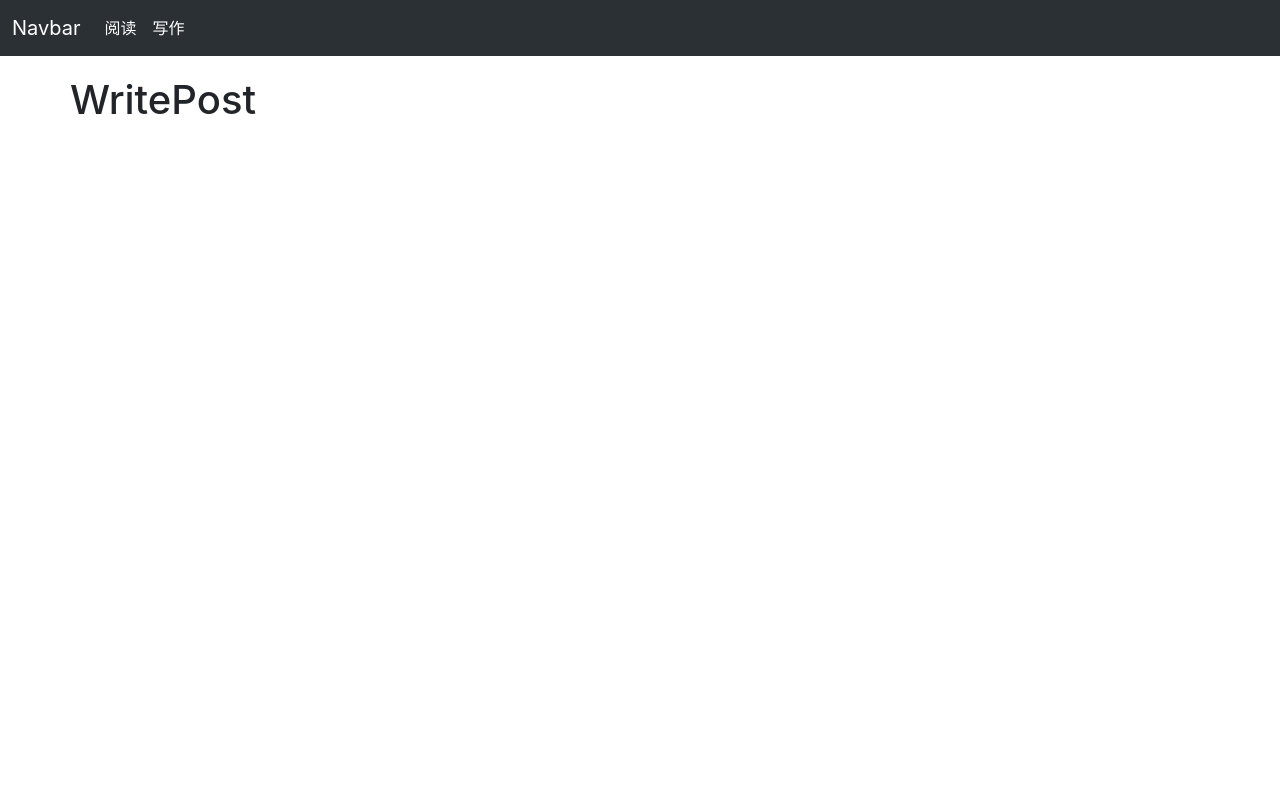
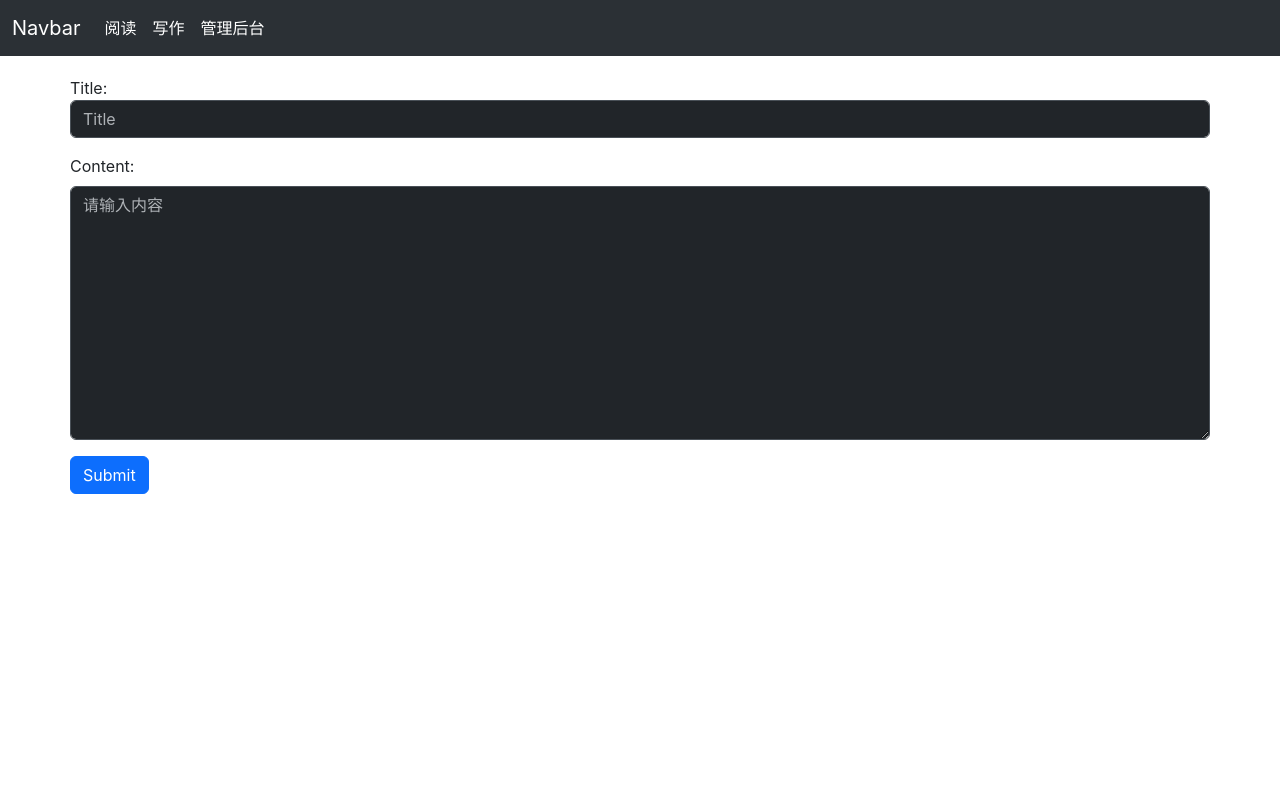
Before and after one commit to changzzzzz/React-study, a React (Create React App) app: page /write-post in a window 1280 px wide. Shown: the top 800 px of the page. Built offline with nearby package versions, Linux system fonts and the light colour scheme.

Commit message:
User form handler

```diff
--- a/src/App.js
+++ b/src/App.js
@@ -7,7 +7,9 @@ import "./App.scss";
 import { Route, BrowserRouter as Router, Routes } from "react-router-dom";
 import Greeting from "./greeting";
 import AwsCard from "./component/aws-card";
-
+import ManageMain from "./component/manage/manage-main";
+import Dashboard from "./component/manage/dashboard";
+import PostManage from "./component/manage/post-manage";
 function App() {
   return (
     <Router>
@@ -22,6 +24,13 @@ function App() {
               element={<PostDetail></PostDetail>}
             ></Route>
             <Route path="/write-post" element={<WritePost></WritePost>}></Route>
+            <Route path="/manage" element={<ManageMain></ManageMain>}>
+              <Route path="dashboard" element={<Dashboard></Dashboard>}></Route>
+              <Route
+                path="post-mng"
+                element={<PostManage></PostManage>}
+              ></Route>
+            </Route>
           </Routes>
         </div>
         <Footer></Footer>
--- /dev/null
+++ b/src/component/manage/dashboard/index.jsx
@@ -0,0 +1,22 @@
+export default (props) => {
+  return (
+    <div>
+      <div className="row">
+        <div className="col-md-12">
+          <form noValidate>
+            <div class="mb-3">
+              <label htmlFor="title" className="form-lael">
+                Title
+              </label>
+              <input type="text" className="form-control" />
+            </div>
+            <div class="mb-3">
+              <label className="form-label">content</label>
+              <textarea className="form-control" rows="10"></textarea>
+            </div>
+          </form>
+        </div>
+      </div>
+    </div>
+  );
+};
--- /dev/null
+++ b/src/component/manage/manage-main/index.jsx
@@ -0,0 +1,32 @@
+import { NavLink, Outlet } from "react-router-dom";
+
+export default (props) => {
+  return (
+    <div>
+      <div className="row">
+        <div className="col-md-9">
+          <Outlet></Outlet>
+        </div>
+
+        <div className="col-md-3">
+          <div class="list-group">
+            <NavLink
+              className="nav-link active"
+              aria-current="dashboard"
+              to="/manage/dashboard"
+            >
+              Dashboard
+            </NavLink>
+            <NavLink
+              className="nav-link active"
+              aria-current="post management"
+              to="/manage/post-mng"
+            >
+              Post Manage
+            </NavLink>
+          </div>
+        </div>
+      </div>
+    </div>
+  );
+};
--- /dev/null
+++ b/src/component/manage/post-manage/index.jsx
@@ -0,0 +1,7 @@
+export default (props) => {
+  return (
+    <div>
+      <h1>Post Management</h1>
+    </div>
+  );
+};
--- /dev/null
+++ b/src/component/mock-data/post-detail-mock.json
@@ -0,0 +1,6 @@
+{
+  "id": 1,
+  "postTitile": "Card Title",
+  "postContent": "some quick example",
+  "postTime": ""
+}
--- a/src/component/nav-bar/index.jsx
+++ b/src/component/nav-bar/index.jsx
@@ -1,11 +1,21 @@
-import { NavLink } from "react-router-dom"
+import { NavLink } from "react-router-dom";
 
-export default props => {
+export default (props) => {
   return (
     <nav className="navbar navbar-expand-lg bg-body-tertiary">
       <div className="container-fluid">
-    <a className="navbar-brand" href="#">Navbar</a>
-    <button className="navbar-toggler" type="button" data-bs-toggle="collapse" data-bs-target="#navbarSupportedContent" aria-controls="navbarSupportedContent" aria-expanded="false" aria-label="Toggle navigation">
+        <a className="navbar-brand" href="#">
+          Navbar
+        </a>
+        <button
+          className="navbar-toggler"
+          type="button"
+          data-bs-toggle="collapse"
+          data-bs-target="#navbarSupportedContent"
+          aria-controls="navbarSupportedContent"
+          aria-expanded="false"
+          aria-label="Toggle navigation"
+        >
           <span className="navbar-toggler-icon"></span>
         </button>
         <div className="collapse navbar-collapse" id="navbarSupportedContent">
@@ -14,7 +24,8 @@ export default props => {
               <NavLink
                 className="nav-link active"
                 aria-current="post list"
-            to="/post-list">
+                to="/post-list"
+              >
                 阅读
               </NavLink>
             </li>
@@ -22,14 +33,23 @@ export default props => {
               <NavLink
                 className="nav-link active"
                 aria-current="post list"
-            to="/write-list">
+                to="/write-post"
+              >
                 写作
               </NavLink>
             </li>
+            <li className="nav-item">
+              <NavLink
+                className="nav-link active"
+                aria-current="post list"
+                to="/manage"
+              >
+                管理后台
+              </NavLink>
+            </li>
           </ul>
-
         </div>
       </div>
     </nav>
-    )
-}
+  );
+};
--- a/src/component/post-detail/index.jsx
+++ b/src/component/post-detail/index.jsx
@@ -1,12 +1,20 @@
-import { useState } from "react";
+import { useEffect, useState } from "react";
 import { useParams } from "react-router-dom";
 
-export default props => {
-    const [PostDetail,setPostDetail] = useState({});
-    let { id } = useParams();
-    return (
-       <>
-        Post Detail, id:{id}
-       </>
-    )
-}
+export default (props) => {
+  const [postDetail, setPostDetail] = useState({});
+  let { id } = useParams();
+
+  useEffect(() => {
+    const tempStr = window.localStorage.getItem("post-detail");
+    const tempObj = JSON.parse(tempStr);
+    setPostDetail(tempObj);
+  }, []);
+
+  return (
+    <>
+      <h3>{postDetail.postTitle}</h3>
+      <p>{postDetail.postContent}</p>
+    </>
+  );
+};
--- a/src/component/post-list/index.jsx
+++ b/src/component/post-list/index.jsx
@@ -3,44 +3,60 @@ import { useState } from "react";
 import postListMock from "../mock-data/mock.json";
 import { useNavigate } from "react-router-dom";
 
-export default props => {
-    const [postList,setPostList] = useState([...postListMock]);
+export default (props) => {
+  const [postList, setPostList] = useState([...postListMock]);
   const navigate = useNavigate();
   return (
     <div className="post-list-container">
-            {
-                postList.map(
-                    item => {
+      {postList.map((item) => {
         return (
-                            <div className="card post-item" style={{width: "18rem"}} key={item.id}>
-                                <svg className="bd-placeholder-img card-img-top" width="100%" height="180" xmlns="http://www.w3.org/2000/svg" role="img" aria-label="Placeholder: Image cap" preserveAspectRatio="xMidYMid slice" focusable="false"><title>Placeholder</title>
+          <div
+            className="card post-item"
+            style={{ width: "18rem" }}
+            key={item.id}
+          >
+            <svg
+              className="bd-placeholder-img card-img-top"
+              width="100%"
+              height="180"
+              xmlns="http://www.w3.org/2000/svg"
+              role="img"
+              aria-label="Placeholder: Image cap"
+              preserveAspectRatio="xMidYMid slice"
+              focusable="false"
+            >
+              <title>Placeholder</title>
               <rect width="100%" height="100%" fill="#36c2b5"></rect>
               {/* <text x="50%" y="50%" fill="#dee2e6" dy=".3em">Course</text> */}
             </svg>
             <div className="card-body">
               <h5 className="card-title">{item.postTitle}</h5>
               <p className="card-text"> {item.postContent}</p>
-                                    {item.studied ? (
-                                        <p>已学习</p>
-                                    ):(
-                                        <a href="#" className="btn btn-primary" onClick={
-                                        () => {
+
+              <a
+                href="#"
+                className="btn btn-primary"
+                onClick={() => {
+                  if (item) {
+                    console.log(item);
+                    // Make sure item is not null before accessing properties
+                    window.localStorage.setItem(
+                      "post-detail",
+                      JSON.stringify(item)
+                    );
                     navigate(`/post-detail/${item.id}`);
+                  } else {
+                    console.log("sels" + item);
+                    console.error("Item is null or undefined");
                   }
-                                    }>未学习</a>
-                                    )
-
-                                    }
+                }}
+              >
+                未学习
+              </a>
             </div>
           </div>
-                        )
-                    }
-                )
-            }
-
-
-
-
+        );
+      })}
     </div>
-    )
-}
+  );
+};
--- a/src/component/write-post/index.jsx
+++ b/src/component/write-post/index.jsx
@@ -1,7 +1,87 @@
-export default props => {
-    return (
-        <div>
-            <h1>WritePost</h1>
+import { useState } from "react";
+import postDetail from "../post-detail";
+
+export default (props) => {
+  const [postDetail, setPostDetail] = useState({
+    title: "",
+    content: "",
+  });
+
+  const handleChange = (e) => {
+    const name = e.target.name;
+    const value = e.target.value;
+    setPostDetail({
+      ...postDetail,
+      [name]: value,
+    });
+    console.log(name, value);
+  };
+
+  const handleSubmit = (e) => {
+    e.preventDefault();
+
+    const form = e.target;
+
+    const formData = new FormData(form);
+
+    const data = Object.fromEntries(formData.entries());
+  };
+
+  const validateForm = () => {
+    let isValid = true;
+    const { title, content } = postDetail;
+
+    if (title.length < 2 || title.length > 32) {
+      isValid = false;
+    }
+
+    if (content.length < 2 || content.length > 140) {
+      isValid = false;
+    }
+    console.log(title, content);
+    return isValid;
+  };
+
+  return (
+    <div>
+      <div className="row">
+        <div className="col-md-12">
+          <form noValidate onSubmit={handleSubmit}>
+            <div class="mb-3">
+              <label htmlFor="title" className="form-lael">
+                Title:
+              </label>
+              <input
+                name="title"
+                type="text"
+                className="form-control"
+                placeholder="Title"
+                value={postDetail.title}
+                onChange={handleChange}
+              />
+            </div>
+
+            <div class="mb-3">
+              <label className="form-label">Content:</label>
+              <textarea
+                name="content"
+                className="form-control"
+                rows="10"
+                placeholder="请输入内容"
+                value={postDetail.content}
+                onChange={handleChange}
+              ></textarea>
+            </div>
+            <button
+              type="submit"
+              className="btn btn-primary"
+              onClick={validateForm}
+            >
+              Submit
+            </button>
+          </form>
         </div>
-    )
-}
+      </div>
+    </div>
+  );
+};
```
Lines whose indentation alone changed are shown as unchanged.
